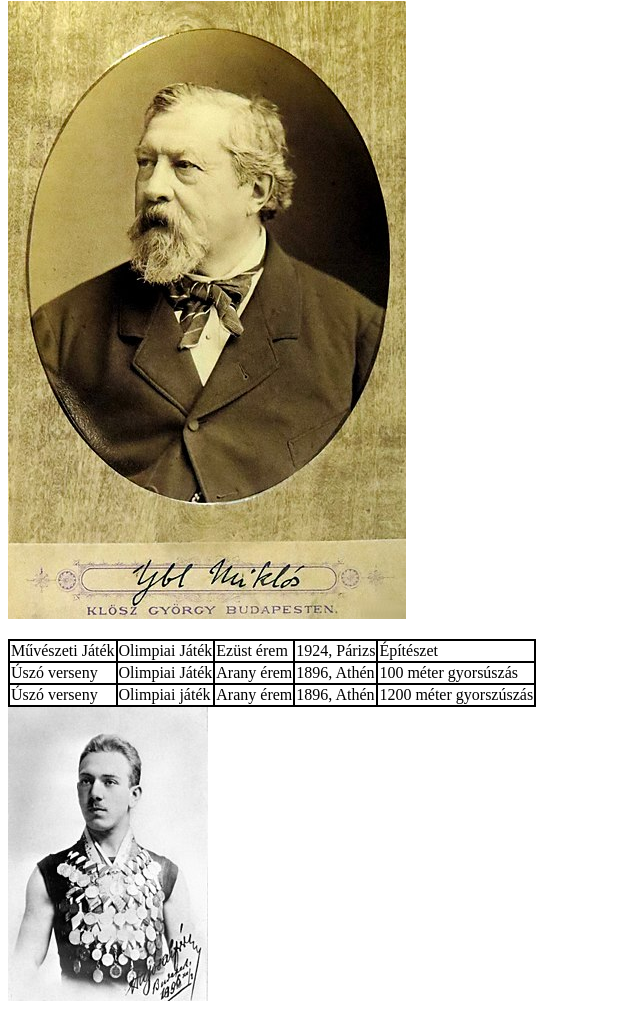
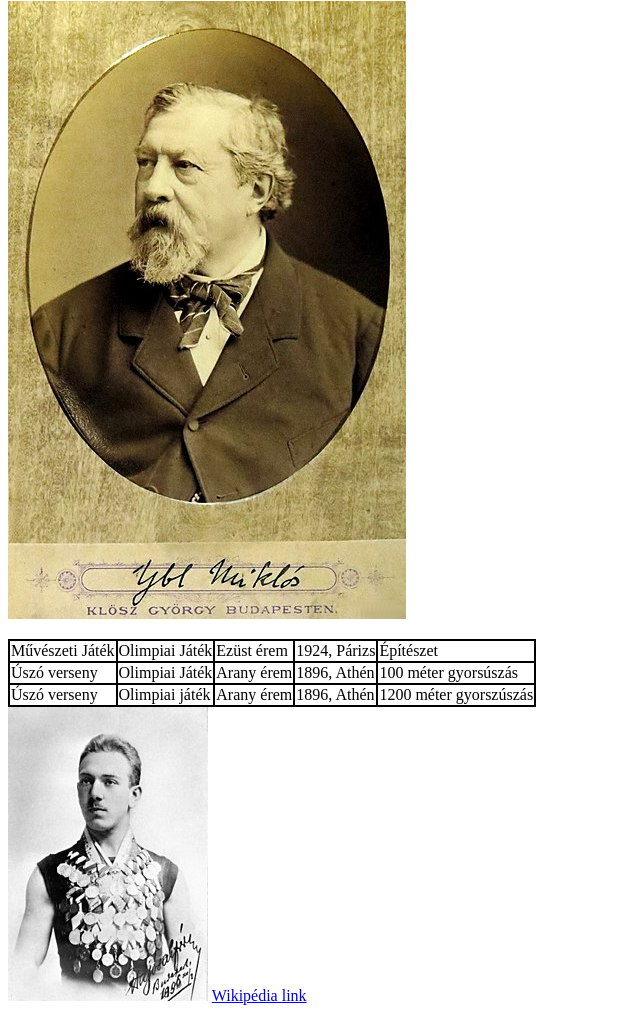
Before and after one commit to Marcell0422/sportmuzeum1, a plain HTML site: page index.html in a window 1280 px wide. Shown: the part 936-1949 px from the top of the page, without its empty margins (0-640 px from the left). Drawn offline with Linux system fonts and the light colour scheme.

Commit message:
Update index.html

```diff
--- a/index.html
+++ b/index.html
@@ -137,7 +137,7 @@ Arany érem
 
     </table>
     <img src="picture/200px-Hajós_Alfréd1.jpg" alt="">
-
+<a href="https://hu.wikipedia.org/wiki/Haj%C3%B3s_Alfr%C3%A9d">Wikipédia link</a>
 </body>
 
 </html>
```
